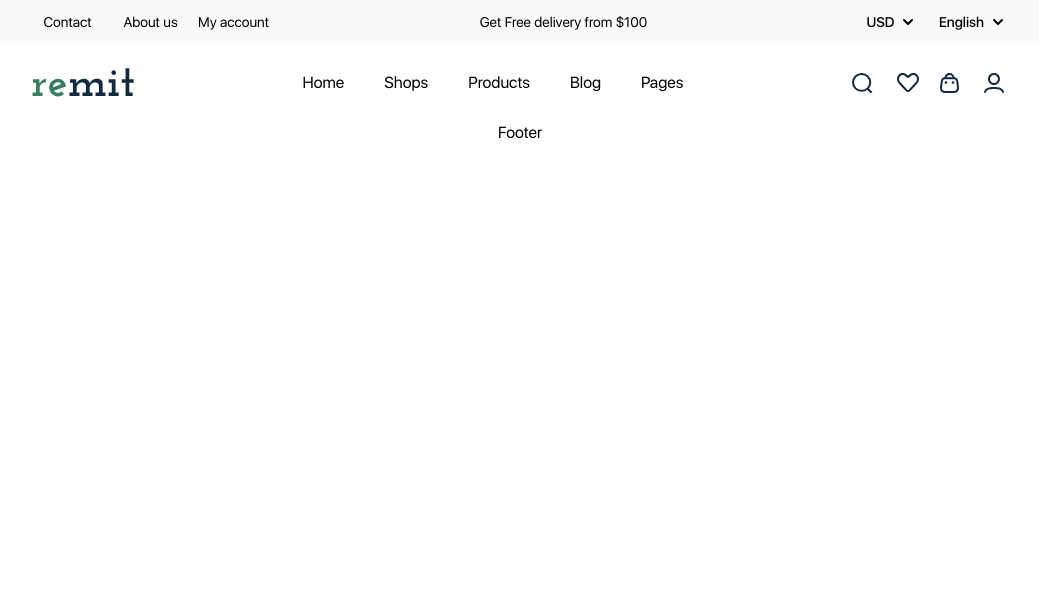
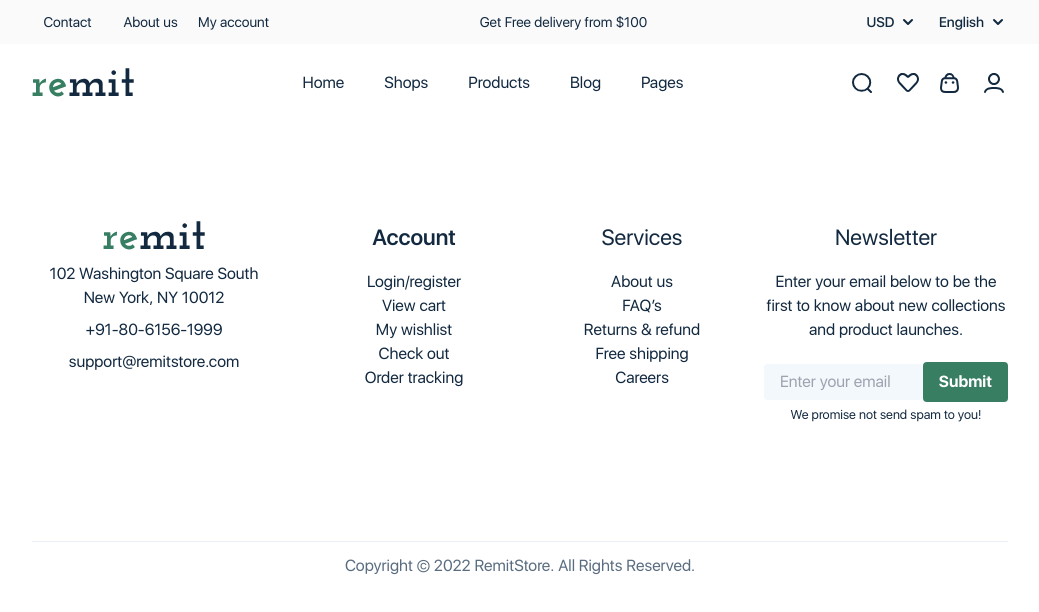
Before and after one commit to typhan05/yaycommerce-react, a React (Create React App) app: page / in a window 1280 px wide. Shown: the top 612 px of the page, without its empty margins (120-1159 px from the left). Built offline with nearby package versions, Linux system fonts and the light colour scheme.

Commit message:
add footer

```diff
--- a/src/blocks/banner/index.js
+++ b/src/blocks/banner/index.js
@@ -3,17 +3,17 @@ import imgBanner from "../../assets/images/img-banner.png";
 
 export default function Banner() {
   return (
-    <section className="bg-gray-light1 mb-8">
+    <section className="bg-gray-light1 mb-8 text-black2">
       <div className="container mx-auto grid gap-x-8 grid-cols-2 items-center">
         <div>
-          <h3 className="text-lg tracking-[6px] uppercase mb-4">New Arrivals</h3>
+          <h3 className="text-lg text-black tracking-[6px] uppercase mb-4">New Arrivals</h3>
           <h1 className="text-[70px] leading-[80px] font-bold mb-4">Perfect Fashions<br/>
             For Summer</h1>
           <p className="text-lg">There's nothing like a trend, let's select items to make your life with a new fashion
             style!</p>
           <div className="mt-10">
             <a href="#/"
-               className="inline-flex justify-center rounded-lg text-sm py-3 px-4 bg-blue shadow-lg shadow-blue-500 text-white hover:opacity-95">Explore
+               className="inline-flex justify-center rounded-xl text-lg font-semibold py-3 px-8 text-white bg-blue shadow-[0_7px_25px_rgba(47,112,179,0.2)] hover:bg-black2 hover:shadow-[0_7px_35px_rgba(0,0,0,0.1)]">Explore
               Now</a>
           </div>
         </div>
--- a/src/blocks/featured-card-slider/index.js
+++ b/src/blocks/featured-card-slider/index.js
@@ -10,30 +10,31 @@ export default class FeaturedCardSlider extends Component {
       infinite: true,
       speed: 500,
       slidesToShow: 4,
-      slidesToScroll: 1
+      slidesToScroll: 1,
     };
     const itemSlider = this.props.content.sliders.map((item) =>
       <div className="group relative">
         <div
-          className="relative flex justify-center items-center h-80 bg-gray-light5 rounded-xl overflow-hidden group-hover:opacity-75 sm:aspect-w-2 sm:aspect-h-1 sm:h-80 lg:aspect-w-1 lg:aspect-h-1">
+          className="relative flex justify-center items-center mb-3 h-80 bg-gray-light5 rounded-xl overflow-hidden group-hover:opacity-75 sm:aspect-w-2 sm:aspect-h-1 sm:h-80 lg:aspect-w-1 lg:aspect-h-1">
           <img src={require('../../assets/images/' + item.image)}
                alt={item.title}
                className="object-center"/>
         </div>
-        <h3 className="mt-6 text-sm text-gray-500">
+        <p className="text-gray text-sm mb-2">{item.tag}</p>
+        <h3 className="text-md leading-4 text-black2 font-medium mb-2">
           <a href="#/">
             <span className="absolute inset-0"></span>
             {item.title}
           </a>
         </h3>
-        <p className="text-base font-semibold text-gray-900">{item.price}</p>
+        <p className="text-md leading-5 text-black2 font-semibold">{item.price}</p>
         <div className="mt-4">
-          <a href="#/" className="inline-flex justify-center rounded-lg text-sm py-3 px-4 bg-blue shadow-lg shadow-blue-500 text-white hover:opacity-95">{item.button.text}</a>
+          <a href="#/" className="inline-flex justify-center rounded-xl text-md font-semibold py-[10px] px-6 text-white bg-blue shadow-[0_7px_25px_rgba(47,112,179,0.2)] hover:bg-black2 hover:shadow-[0_7px_35px_rgba(0,0,0,0.1)]">{item.button.text}</a>
         </div>
       </div>
     )
     return (
-      <section>
+      <section className="mb-[150px]">
         <div className="container mx-auto">
           <h2 className="text-4xl font-bold mb-10 text-center">{this.props.content.title}</h2>
           <Slider {...settings}>
--- a/src/blocks/introduce/index.js
+++ b/src/blocks/introduce/index.js
@@ -3,20 +3,20 @@ import React from 'react';
 export default function Introduce(props) {
   const content = props.content.lists.map((item) =>
     <div key={item.id} style={{ backgroundImage: `url(${require('../../assets/images/'+item.bg+'')})` }}
-         className="py-10 px-12 rounded-[10px] bg-gray-light2 mb-[150px]">
+         className="py-10 px-12 rounded-[10px] bg-gray-light2">
       <div className="max-w-sm">
-        <h2 className="text-4xl font-bold mb-2">{item.title}</h2>
-        <p>{item.description}</p>
+        <h2 className="text-4xl text-black2 font-bold mb-2">{item.title}</h2>
+        <p className="text-gray">{item.description}</p>
         <div className="mt-8">
           <a href="#/"
-             className="inline-flex justify-center rounded-lg text-sm py-3 px-4 bg-blue shadow-lg shadow-blue-500 text-white hover:opacity-95">{item.button.text}</a>
+             className="inline-flex justify-center rounded-xl text-md font-semibold py-[10px] px-6 text-white bg-blue shadow-[0_7px_25px_rgba(47,112,179,0.2)] hover:bg-black2 hover:shadow-[0_7px_35px_rgba(0,0,0,0.1)]">{item.button.text}</a>
         </div>
       </div>
     </div>
   )
 
   return (
-    <section>
+    <section className="mb-[150px]">
       <div className="container mx-auto grid gap-x-8 grid-cols-2 items-center">
         {content}
       </div>
--- a/src/pages/Home/mockApi.js
+++ b/src/pages/Home/mockApi.js
@@ -31,6 +31,7 @@ export const data = {
         'image': 'img-product-1.png',
         'rates': 'haft-5',
         'comment': '21',
+        'tag': 'Music',
         'title': 'Album',
         'price': 'USD$15.00',
         'price_old': '',
@@ -43,8 +44,9 @@ export const data = {
         'id': '2',
         'image': 'img-product-2.png',
         'rates': 'haft-5',
-        'comment': '21',
-        'title': 'Album',
+        'comment': '453',
+        'tag': 'Accessories',
+        'title': 'Beanie',
         'price': 'USD$15.00',
         'price_old': '',
         'button': {
@@ -57,7 +59,8 @@ export const data = {
         'image': 'img-product-3.png',
         'rates': 'haft-5',
         'comment': '21',
-        'title': 'Album',
+        'tag': 'Accessories',
+        'title': 'Beanie with Logo',
         'price': 'USD$15.00',
         'price_old': '',
         'button': {
@@ -70,7 +73,8 @@ export const data = {
         'image': 'img-product-4.png',
         'rates': 'haft-5',
         'comment': '21',
-        'title': 'Album',
+        'tag': 'Accessories',
+        'title': 'Belt',
         'price': 'USD$15.00',
         'price_old': '',
         'button': {
@@ -83,6 +87,7 @@ export const data = {
         'image': 'img-product-2.png',
         'rates': 'haft-5',
         'comment': '21',
+        'tag': 'Accessories',
         'title': 'Album',
         'price': 'USD$15.00',
         'price_old': '',
--- a/src/parts/Footer/index.js
+++ b/src/parts/Footer/index.js
@@ -1,10 +1,59 @@
 import React from 'react';
+import Logo from "../../assets/images/logo.svg"
 
 export default function Footer() {
   return (
-    <footer>
-      <div className="container mx-auto">
-        Footer
+    <footer className="pt-[100px]">
+      <div className="flex flex-wrap justify-center">
+        <div className="container mx-auto">
+          <div className="flex flex-wrap mb-4 w-full text-black2 pb-[100px]">
+            <div className="w-full sm:w-1/2 md:w-1/2 lg:w-1/4">
+              <a href="#/" className="inline-flex mb-3"><img src={Logo} alt="logo-footer"/></a>
+              <p className="mb-2">102 Washington Square South <br/>New York, NY 10012</p>
+              <p className="mb-2"><a href="tel:+91-80-6156-1999">+91-80-6156-1999</a></p>
+              <p><a href="mailto:support@remitstore.com">support@remitstore.com</a></p>
+            </div>
+            <div className="w-full sm:w-1/2 md:w-1/2 lg:w-1/4 pl-8">
+              <h3 className="text-[22px] font-semibold mb-4">Account</h3>
+              <ul>
+                <li><a href="#/">Login/register</a></li>
+                <li><a href="#/">View cart</a></li>
+                <li><a href="#/">My wishlist</a></li>
+                <li><a href="#/">Check out</a></li>
+                <li><a href="#/">Order tracking</a></li>
+              </ul>
+            </div>
+            <div className="w-full sm:w-1/2 md:w-1/2 lg:w-1/4 ">
+              <h3 className="text-[22px] font-semibolds mb-4">Services</h3>
+              <ul>
+                <li><a href="#/">About us</a></li>
+                <li><a href="#/">FAQ’s</a></li>
+                <li><a href="#/">Returns & refund</a></li>
+                <li><a href="#/">Free shipping</a></li>
+                <li><a href="#/">Careers</a></li>
+              </ul>
+            </div>
+            <div className="w-full sm:w-1/2 md:w-1/2 lg:w-1/4">
+              <h3 className="text-[22px] font-semibolds mb-4">Newsletter</h3>
+              <p className="mb-5">Enter your email below to be the first to know about new collections and product
+                launches.</p>
+              <form action="#">
+                <div className="flex items-center">
+                  <input
+                    className="bg-gray-light6 appearance-none rounded w-full py-2 px-4 text-gray-700 leading-tight focus:outline-none focus:border-purple-500"
+                    id="inline-full-name" type="text" placeholder="Enter your email"/>
+                  <button className="flex-shrink-0 bg-green text-white font-bold py-2 px-4 rounded"
+                          type="submit">Submit
+                  </button>
+                </div>
+                <small>We promise not send spam to you!</small>
+              </form>
+            </div>
+          </div>
+          <div className="flex justify-center py-3 shadow-[0_-1px_0px_#E9EFF5]">
+            <p className="text-gray">Copyright © 2022 RemitStore. All Rights Reserved.</p>
+          </div>
+        </div>
       </div>
     </footer>
   );
--- a/src/parts/Header/index.js
+++ b/src/parts/Header/index.js
@@ -17,7 +17,7 @@ const languages = [
 
 export default function Header() {
   return (
-    <header>
+    <header className="text-black2">
       <div className="bg-gray-light4 py-3 text-sm">
         <div className="container mx-auto flex flex-wrap justify-between items-center">
           <ul className="grid gap-x-3 grid-cols-3">
--- a/tailwind.config.js
+++ b/tailwind.config.js
@@ -17,6 +17,7 @@ module.exports = {
         light3: '#ECF2F8',
         light4: '#FAFAFA',
         light5: '#F5F5F5',
+        light6: '#F3F8FC',
       },
       'green': {
         light: '#7FD59C',
```
